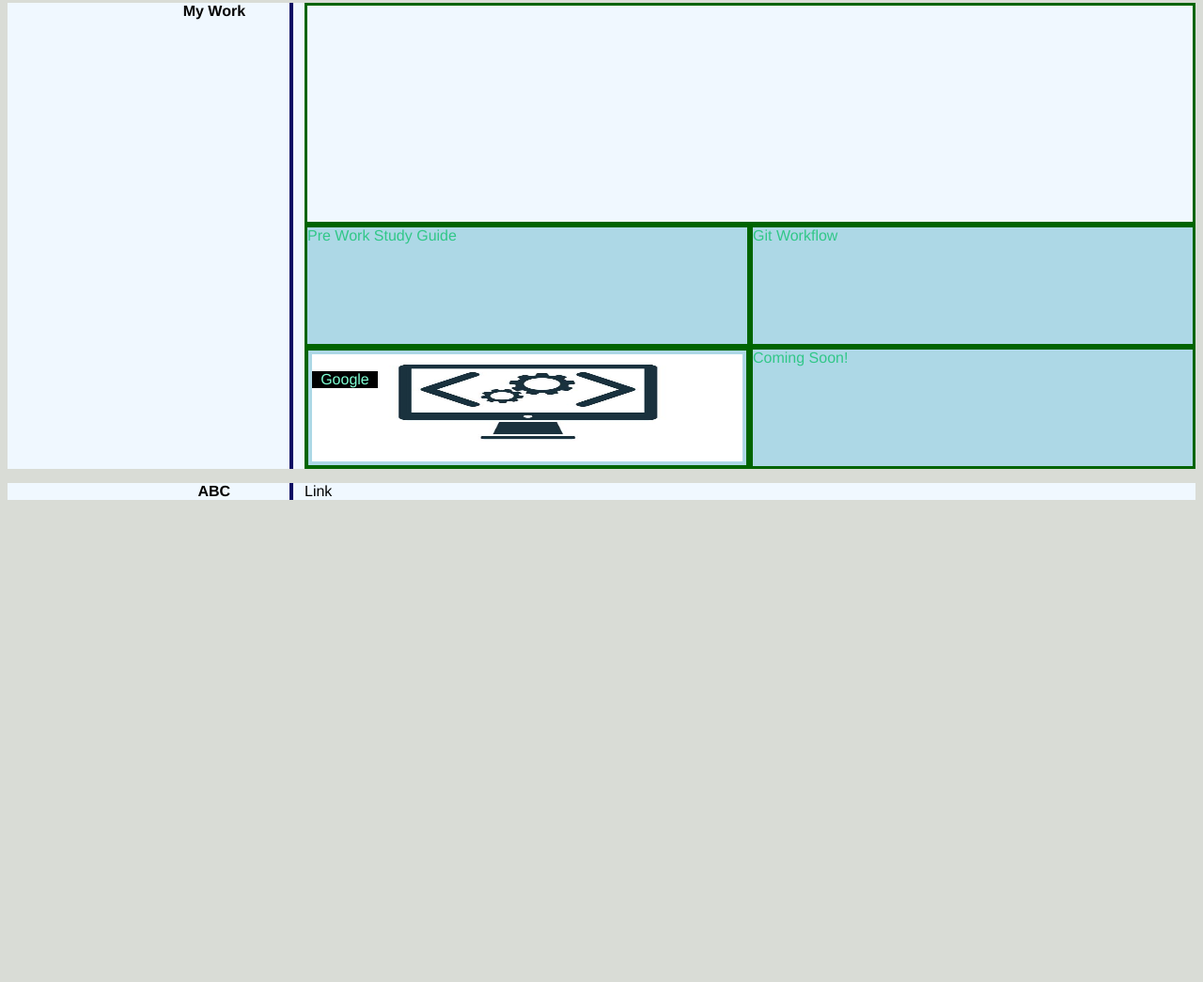
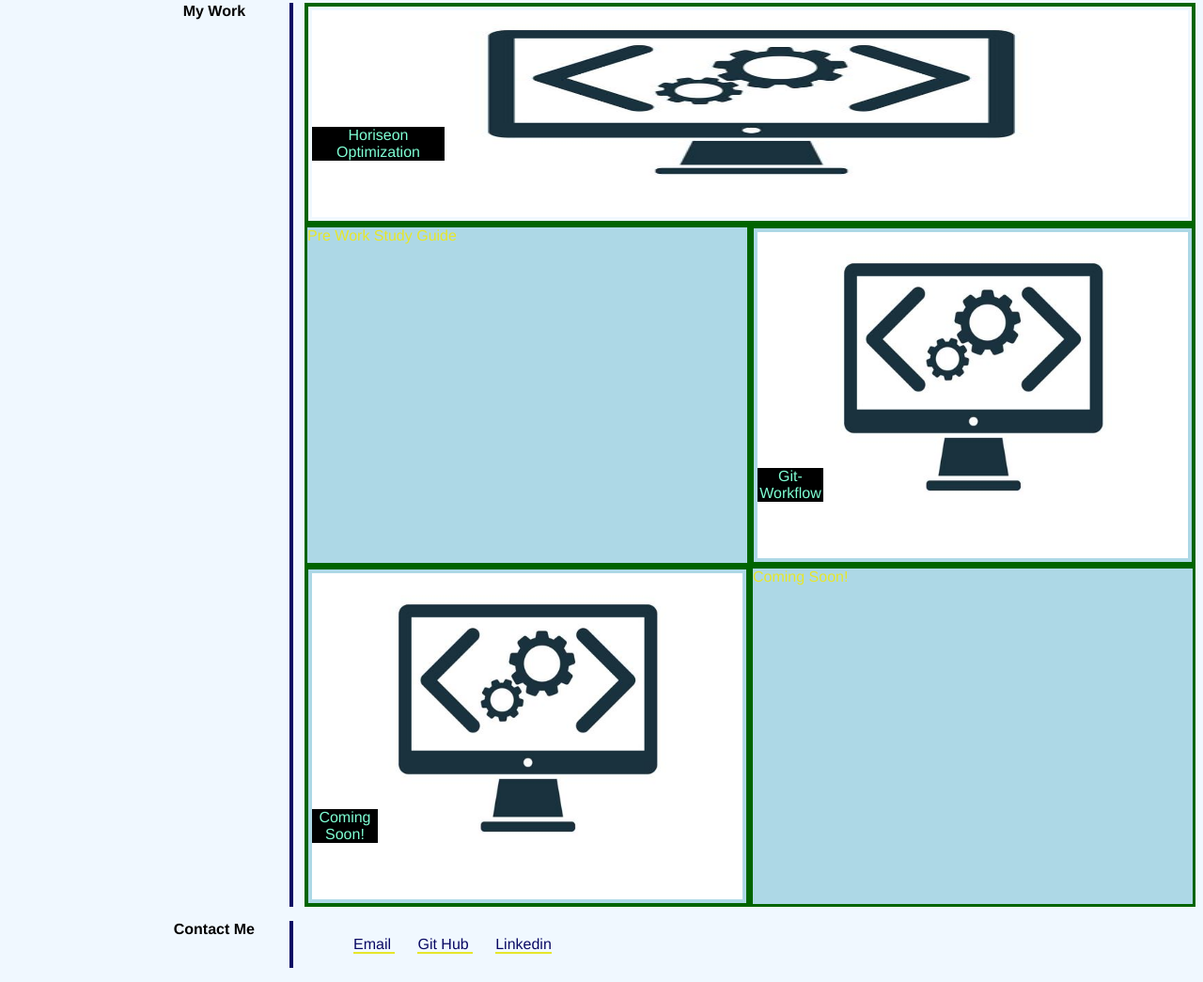
Before and after one commit to Nehaps29/neha_s_profile, a plain HTML site: page index.html in a window 1280 px wide. Shown: the part 617-1662 px from the top of the page at 94% size. Before the commit the page ends 1164 px from the top, so only its background shows below. Drawn offline with Linux system fonts and the light colour scheme.

Commit message:
added contact details and made changes to my work

```diff
--- a/assets/css/style.css
+++ b/assets/css/style.css
@@ -7,7 +7,7 @@
 }
 
 body {
-    background-color: #d9dcd6;
+    background-color: aliceblue;
     font-family: Helvetica, 'Gill Sans', 'Gill Sans MT', Calibri, 'Trebuchet MS', sans-serif;
 }
 
@@ -26,10 +26,7 @@ nav ul li {
     border-bottom-style: solid;
     border-bottom-width: 2.5px;
     border-bottom-color: rgb(230, 230, 42);
-
 }
-
-
 
 nav h1 {
 
@@ -40,18 +37,15 @@ nav h1 {
 
 
 a {
-    color: #31c788;
+    color: rgb(230, 230, 42);
     text-decoration: none;
     transition: all 0.7s ease-in-out;
 }
 
 nav a:hover {
-    /*background-color: palevioletred;*/
     box-shadow: inset 0px 0px 50px rgb(230, 230, 42), 0 0 1px orange;
     color: var(--dark_blue);
 }
-
-
 
 .hero {
     position: relative;
@@ -70,8 +64,6 @@ nav a:hover {
     color:white;
     font-size: 60px;
 }
-
-
 
 .detail_container {
     display: flex;
@@ -97,8 +89,6 @@ nav a:hover {
     margin-left: 12px;
 }
 
-
-
 .work_flex_container {
     position: re;
     display: flex;
@@ -107,8 +97,6 @@ nav a:hover {
     justify-content: flex-start;
 
     }
-
-
 
 .bigbox {
     position:relative;
@@ -134,22 +122,17 @@ nav a:hover {
     position: relative;
     background-color: lightblue;
     width: 50%;
-    height: 130px;
+    height: auto;
     border: 1px solid;
     align-items: center;
     border: solid darkgreen;
 
 }
 
-
-
-
 .smallbox:hover,
 .smallbox:hover .smallbox {
     box-shadow: inset 0px 0px 500px orange, 0 0 1px red;
 }
-
-
 
 #goog img {
  display: block;
@@ -158,7 +141,18 @@ nav a:hover {
 
 }
 
+#git img {
+    display: block;
+    width: 100%;
+    height: 100%;
 
+   }
+
+#horiseon img {
+    display: block;
+    width: 100%;
+    height:100%;
+}
 
 figure {
     position: relative;
@@ -180,16 +174,32 @@ figcaption {
     z-index: 1;
 }
 
+.contact_details ul li {
+   display: inline;
+   margin: 12px;
+   border-bottom-style: solid;
+   border-bottom-width: 2.5px;
+   border-bottom-color: rgb(230, 230, 42);
+}
 
+.contact_details ul li a {
+
+    color: var(--dark_blue);
+ }
 
 .smallbox:hover,
-.smallbox:hover #goog img  {
+.smallbox:hover #goog img #git img {
     opacity: 0.3;
     background-color: lightgreen;
     box-shadow: inset 0px 0px 500px orange;
 }
 
-
+.bigbox:hover,
+.bigbox:hover #horiseon img {
+    opacity: 0.3;
+    background-color: lightgreen;
+    box-shadow: inset 0px 0px 500px orange;
+}
 
 @media screen and (max-width: 700px) {
     .detail_container {
--- a/index.html
+++ b/index.html
@@ -40,17 +40,30 @@
     <div class="detail_container">
         <div id="work_side" class="side">My Work</div>
         <div class="work_flex_container details">
-            <div class="bigbox"><a href="https://nehaps29.github.io/Horiseon_optimization/"></div>
+            <div class="bigbox" id = "horiseon"><a href="https://nehaps29.github.io/Horiseon_optimization/"><figure><img src="./assets/images/code_optimization.JPG"><figcaption>Horiseon Optimization</figcaption></figure></div>
             <div class="smallbox"><a href="https://nehaps29.github.io/prework_study_guide/">Pre Work Study Guide</div>
-            <div class="smallbox"><a href="https://github.com/Nehaps29/gitWorkflow">Git Workflow</a></div>
-            <div class="smallbox" id="goog"><a href="https://www.google.com/"> <figure><img src="./assets/images/code_optimization.JPG"><figcaption>Google</figcaption></figure></a></div>
+            <div class="smallbox" id ="git"><a href="https://github.com/Nehaps29/gitWorkflow"><figure><img src="./assets/images/code_optimization.JPG"><figcaption>Git-Workflow</figcaption></figure></a></div>
+            <div class="smallbox" id="goog"><a href ="#"> <figure><img src="./assets/images/code_optimization.JPG"><figcaption>Coming Soon!</figcaption></figure></a></div>
             <div class="smallbox"><a href="#"> Coming Soon!</a></div>
 
         </div>
     </div>
     <div class="detail_container">
-        <div id="contact_side" class="side">ABC</div>
-        <div class="details"> Link</div>
+        <div id="contact_side" class="side">Contact Me</div>
+        <div class="details contact_details">
+            <ul style="list-style-type: none;">
+                <li>
+                    <a href="abc@abc.com">Email</a>
+                </li>
+
+                <li>
+                    <a href="https://github.com/Nehaps29">Git Hub</a>
+                </li>
+                <li>
+                    <a href="https://www.linkedin.com/in/neha-sabannavar/">Linkedin</a>
+                </li>
+            </ul>
+        </div>
     </div>
 </body>
 </html>
```
